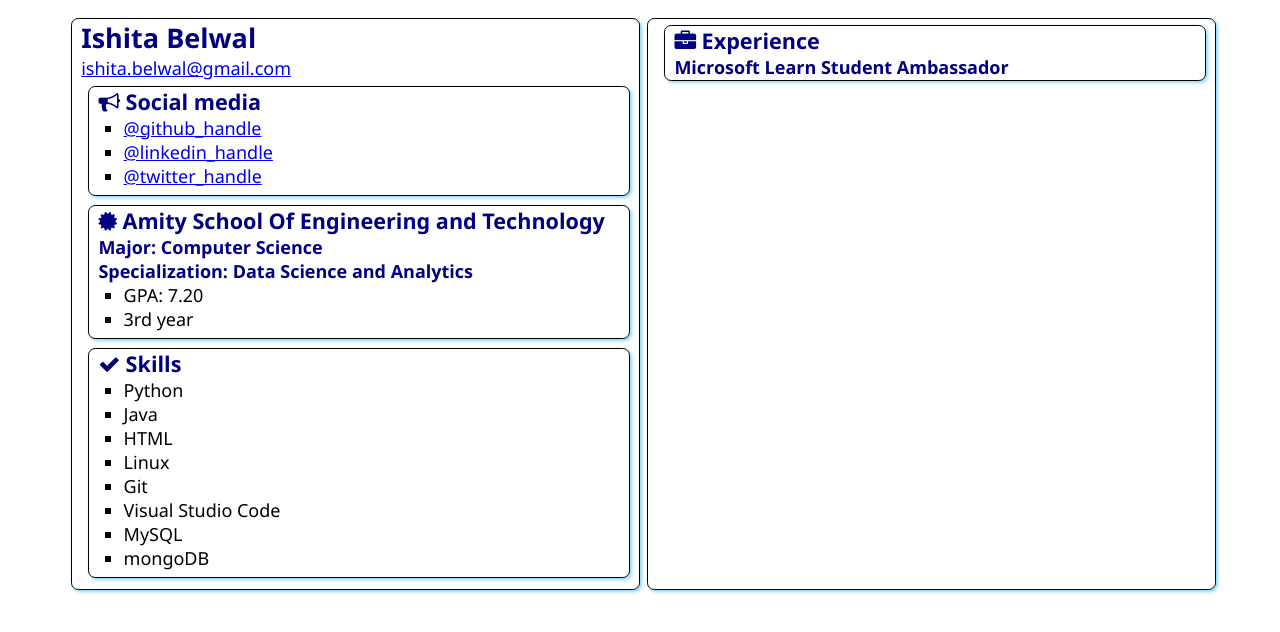
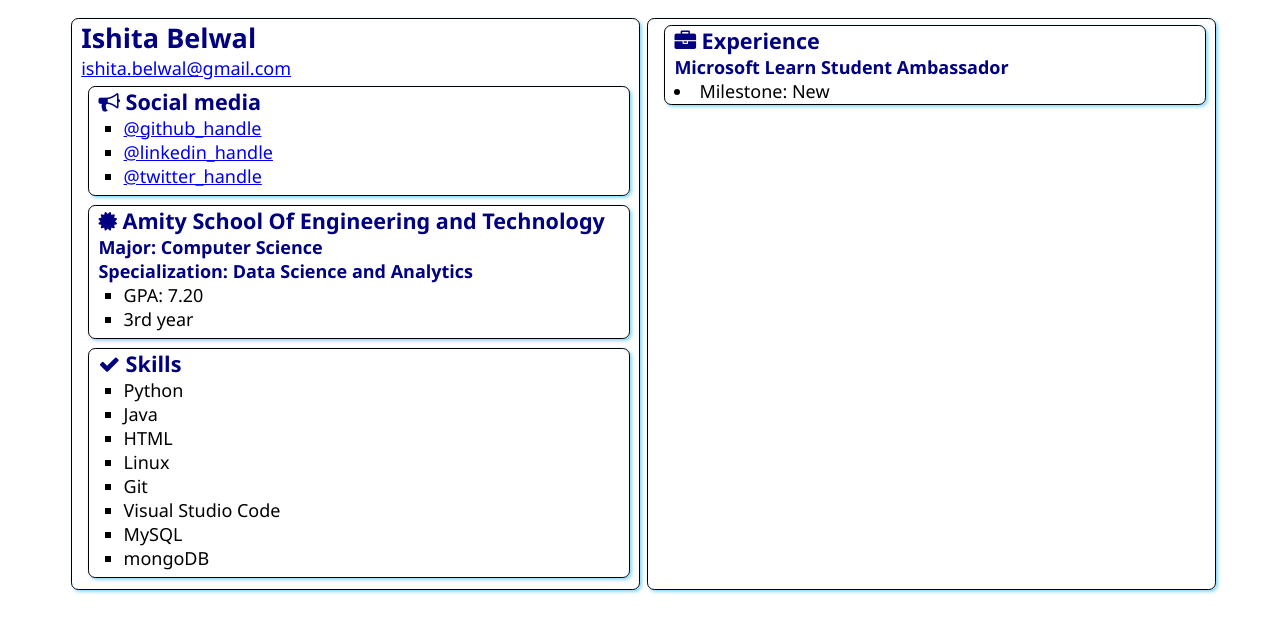
Before and after one commit to IshitaBelwal/SATechnicalOnboarding, a plain HTML site: page src/index.html in a window 1280 px wide. Drawn offline with Linux system fonts and the light colour scheme.

Commit message:
some changes made in index.html file

```diff
--- a/src/index.html
+++ b/src/index.html
@@ -66,6 +66,7 @@
                     Experience
                 </h2>
                 <h3>Microsoft Learn Student Ambassador</h3>
+                <li>Milestone: New</li>
                <!-- <ul>
                     <li>Some skill</li>
                     <li>Another skill</li>
```
